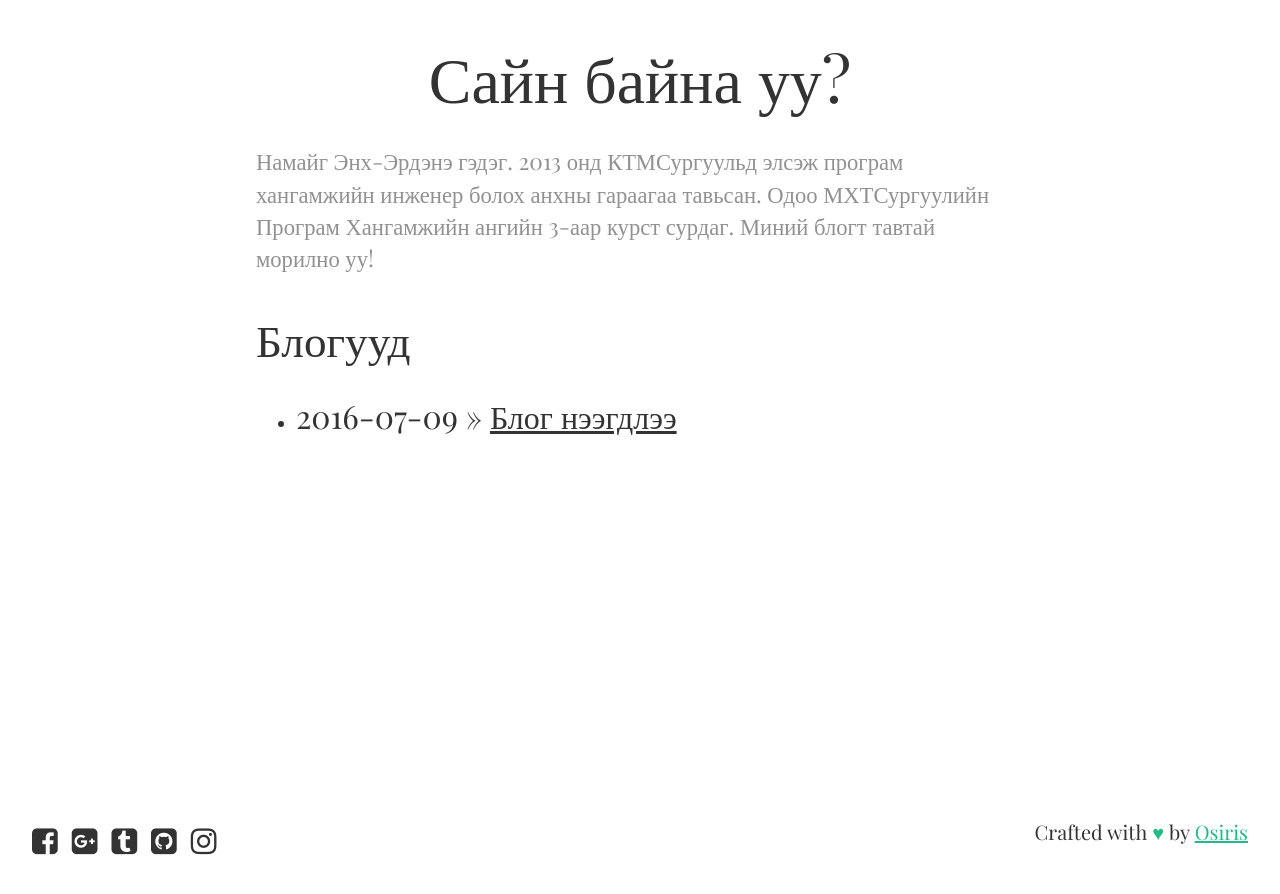
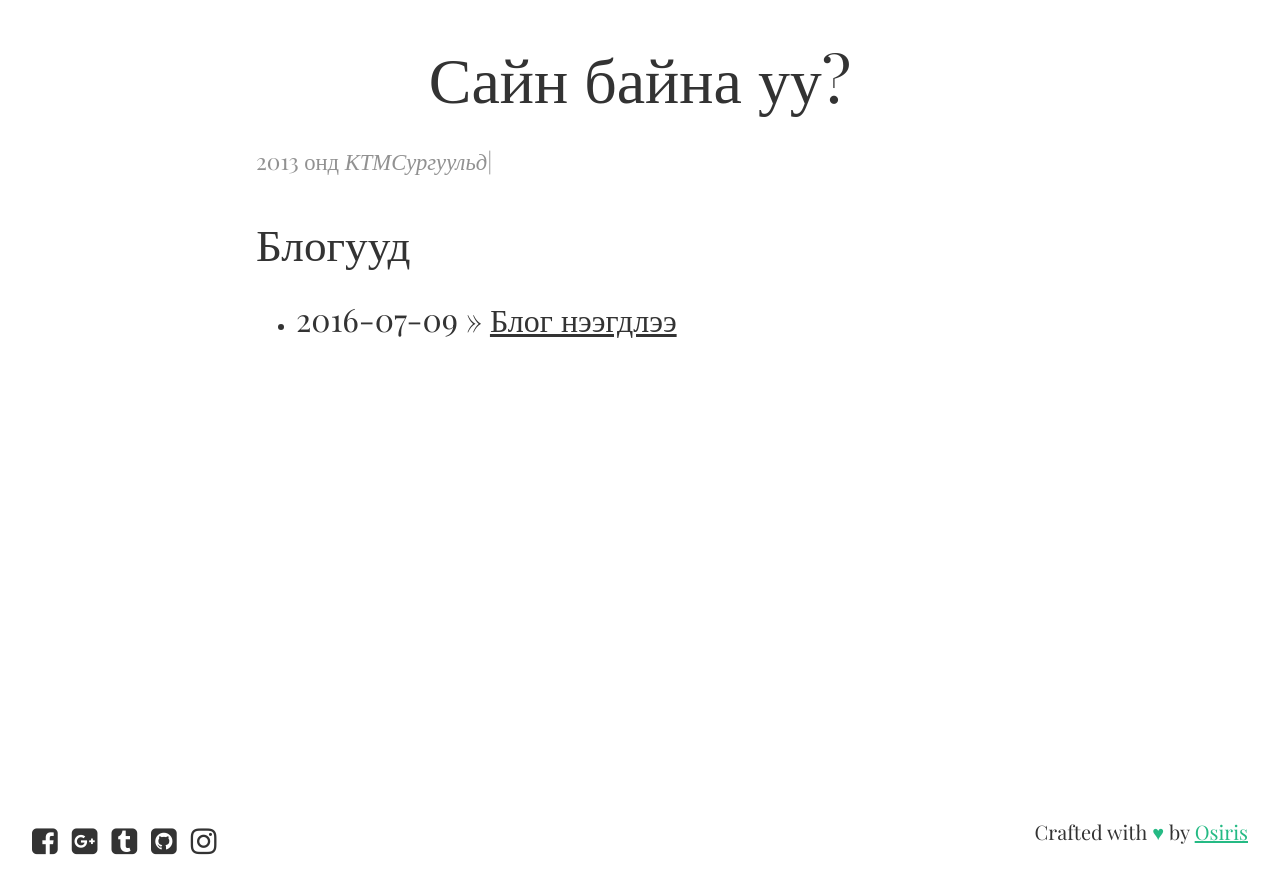
Before and after one commit to Ds3c-ctf-team/enkhee-Osiris.github.io-old, a Jekyll site: the page built from index.html, in a window 1280 px wide. Shown: the top 894 px of the page. Built offline with Jekyll 4.4.1, drawn with Linux system fonts in a browser that asks for light colours; nearby versions of some CDN libraries; some web fonts are replaced; some of the changed lines change nothing that is shown.

Commit message:
Update layout

```diff
--- a/_layouts/default.html
+++ b/_layouts/default.html
@@ -19,14 +19,18 @@
     		</h1>
             <div class="measure">
                 <h4 class="fnt--mid-gray txt--left">
-				Намайг Энх-Эрдэнэ гэдэг. 2013 онд КТМСургуульд элсэж програм хангамжийн инженер болох анхны гараагаа тавьсан. Одоо МХТСургуулийн Програм Хангамжийн ангийн 3-аар курст сурдаг.
-				Миний блогт тавтай морилно уу!
+				  <div id="typed-strings">
+				    <span>Намайг <strong>Энх-Эрдэнэ</strong> гэдэг.</span>
+				    <p>2013 онд <em>КТМСургуульд</em> элсэж програм хангамжийн инженер болох анхны гараагаа тавьсан.</p>
+				    <p>Одоо <em>МХТСургуулийн</em> Програм Хангамжийн ангийн 3-аар курст сурдаг.</p>
+				    <p>Миний блогт тавтай морилно уу!</p>
+				  </div>
+				  <span id="typed" style="white-space:pre;"></span>
 			</h4>
             </div>
         </div>
         <section class="measure my2" id="blogs">
-    		<h2 class="h2">Блогууд</h2>
-    		{{ content }}
+            <h2 class="h2">Блогууд</h2> {{ content }}
         </section>
     </div>
     <footer>
@@ -38,12 +42,27 @@
                 <a href="https://github.com/enkhee-Osiris"><i class="fa fa-github-square" aria-hidden="true"></i></a>
                 <a href="https://www.instagram.com/osiris.ag/"><i class="fa fa-instagram" aria-hidden="true"></i></a>
             </div>
-
             <div class="made-by grd-row-col-3-6 m1 txt--right">
                 Crafted with <span style="color: #25ba84">&hearts;</span> by <a href="https://github.com/enkhee-Osiris">Osiris</a>
             </div>
         </div>
     </footer>
+    <script src="/js/jquery-2.2.4.min.js"></script>
+    <script src="/js/typed.min.js"></script>
+    <script>
+    $(function(){
+        $("#typed").typed({
+            stringsElement: $('#typed-strings'),
+            typeSpeed: 30,
+            backDelay: 500,
+            loop: false,
+            contentType: 'html',
+            loopCount: false
+        });
+        $(".reset").click(function(){
+            $("#typed").typed('reset');
+        });
+    });</script>
 </body>
 
 </html>
```
Lines whose indentation alone changed are shown as unchanged.
